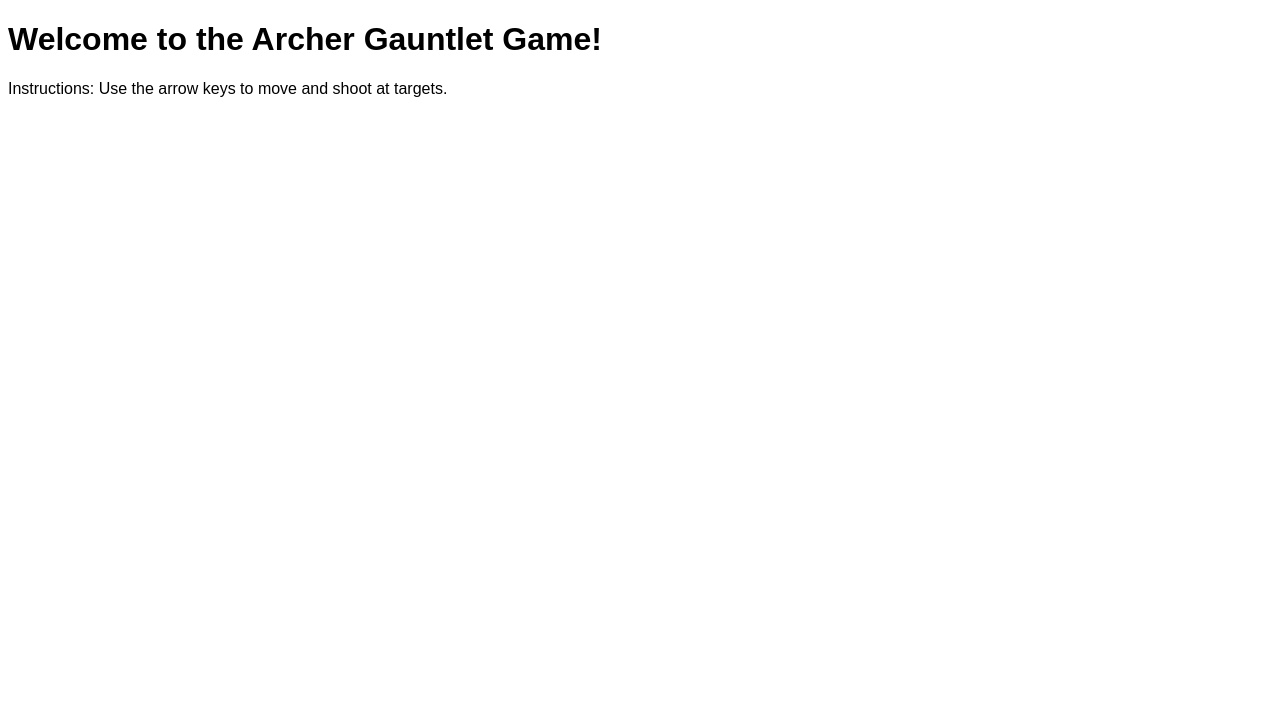
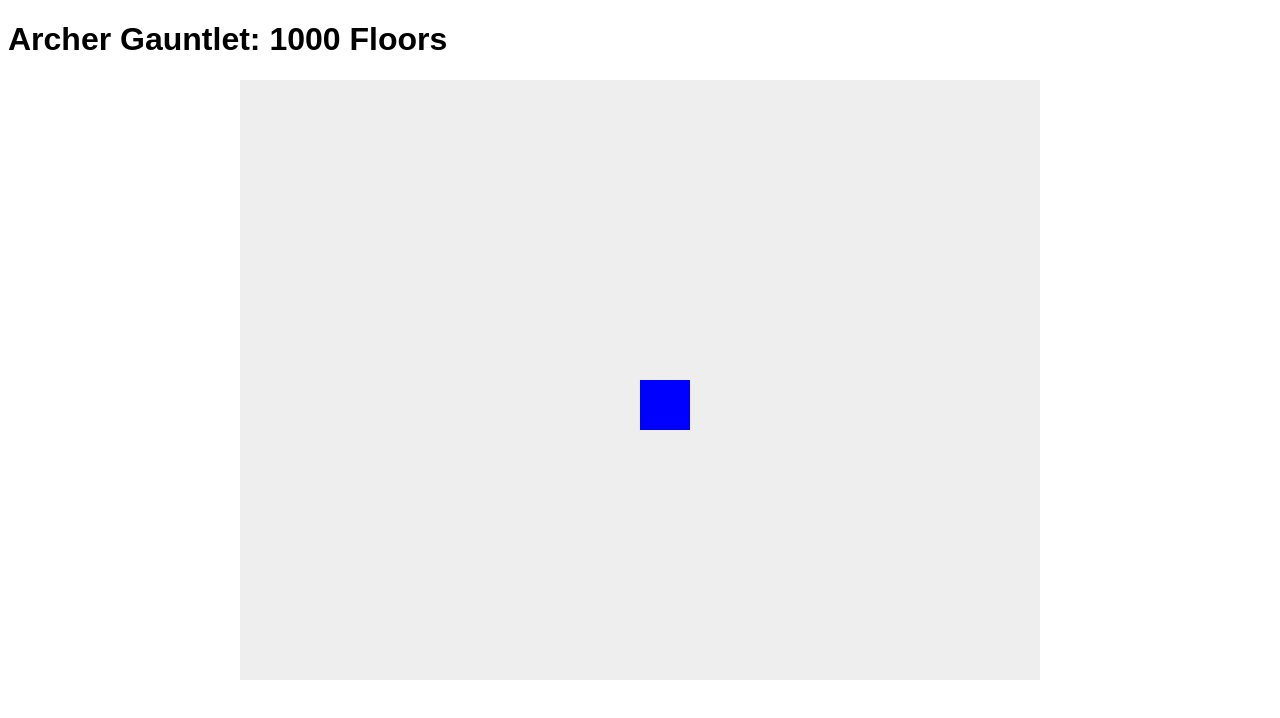
Before and after one commit to casheastai-lang/aether-clash, a plain HTML site: page index.html in a window 1280 px wide. Drawn offline with Linux system fonts and the light colour scheme.

Commit message:
Update index.html with complete Archer Gauntlet game code

```diff
--- a/index.html
+++ b/index.html
@@ -3,25 +3,67 @@
 <head>
     <meta charset="UTF-8">
     <meta name="viewport" content="width=device-width, initial-scale=1.0">
-    <title>Archer Gauntlet</title>
+    <title>Archer Gauntlet: 1000 Floors</title>
     <style>
         body { font-family: Arial, sans-serif; }
-        /* Add additional styles here */
+        canvas { background: #eee; display: block; margin: 0 auto; }
     </style>
 </head>
 <body>
-    <h1>Welcome to the Archer Gauntlet Game!</h1>
-    <p>Instructions: Use the arrow keys to move and shoot at targets.</p>
+    <h1>Archer Gauntlet: 1000 Floors</h1>
+    <canvas id="gameCanvas" width="800" height="600"></canvas>
     <script>
-        // Game code goes here
-        let targets = []; // Initialize targets
-        function initializeGame() {
-            // Initialize targets and game elements
+        const canvas = document.getElementById('gameCanvas');
+        const ctx = canvas.getContext('2d');
+
+        // Game Variables
+        let player = { x: 400, y: 300, health: 100, score: 0 };
+        let enemies = [];
+        let floors = 1000;
+        let currentFloor = 1;
+
+        // Player Controls
+        window.addEventListener('keydown', (e) => {
+            switch(e.key) {
+                case 'w': player.y -= 5; break;
+                case 'a': player.x -= 5; break;
+                case 's': player.y += 5; break;
+                case 'd': player.x += 5; break;
+                case ' ': shoot(); break;
+            }
+        });
+
+        // Shooting Mechanic
+        function shoot() {
+            // Shooting logic here (mouse click shooting)
+            console.log('Shoot!');
         }
-        function shootAtTarget(target) {
-            // Logic for shooting at targets
+
+        // Enemy Spawning
+        function spawnEnemy() {
+            const enemy = { x: Math.random() * canvas.width, y: 0, health: 30 };
+            enemies.push(enemy);
         }
-        window.onload = initializeGame;
+
+        // Game Loop
+        function gameLoop() {
+            ctx.clearRect(0, 0, canvas.width, canvas.height);
+            ctx.fillStyle = 'blue';
+            ctx.fillRect(player.x, player.y, 50, 50);  // Draw Player
+
+            // Update and Draw Enemies
+            enemies.forEach(enemy => {
+                enemy.y += 2; // Enemy movement
+                ctx.fillStyle = 'red';
+                ctx.fillRect(enemy.x, enemy.y, 50, 50);  // Draw Enemy
+            });
+
+            requestAnimationFrame(gameLoop);
+        }
+
+        // Start Game
+        spawnEnemy();
+        gameLoop();
     </script>
 </body>
 </html>
```
